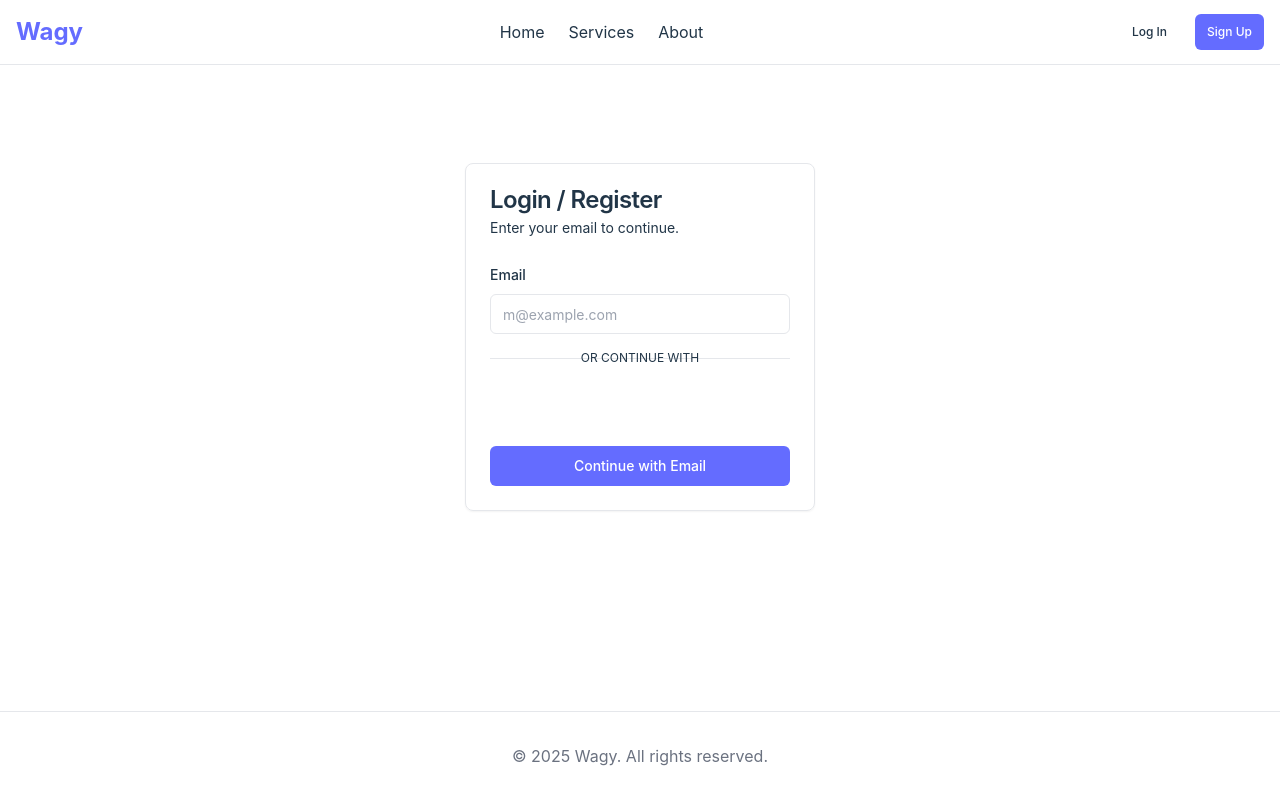
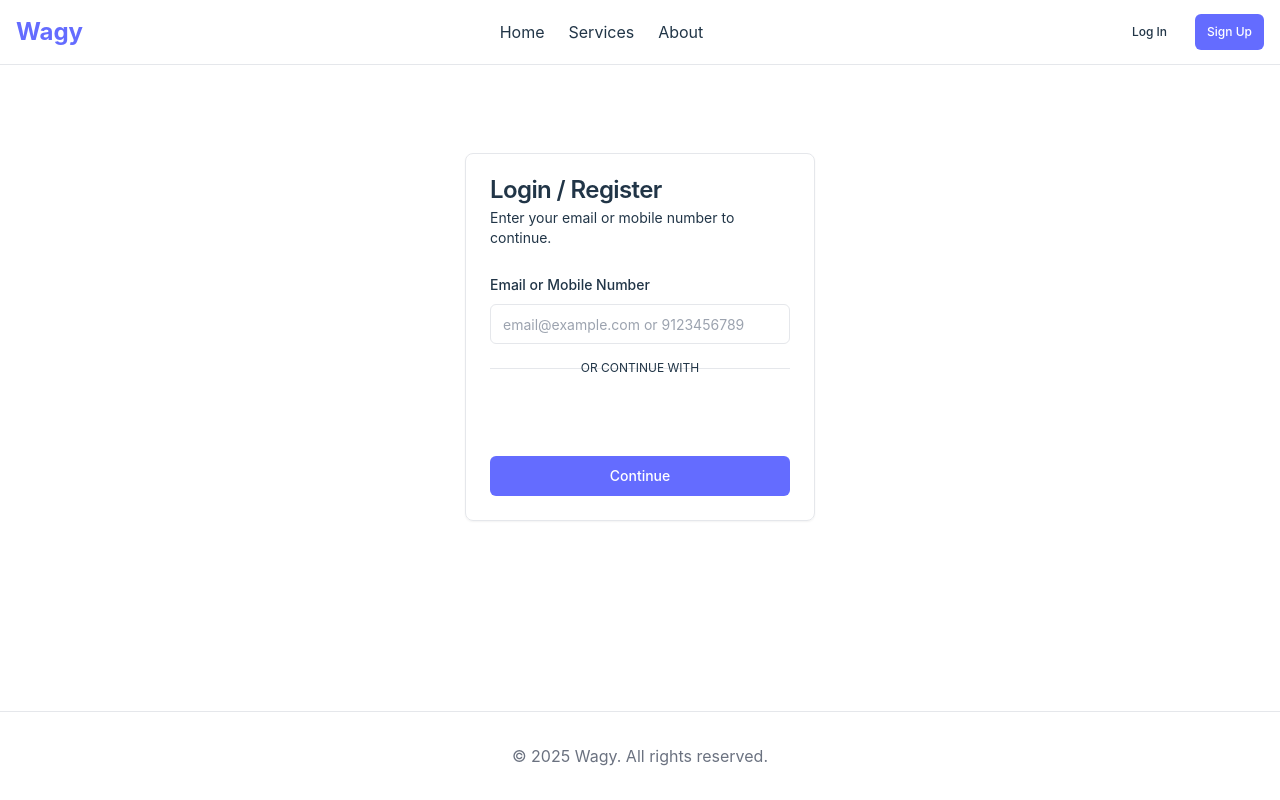
Before and after one commit to farokhramzipour-design/wagyweb, a React (Vite) app: page /login in a window 1280 px wide. Built offline with nearby package versions, Linux system fonts and the light colour scheme; no server answers.

Commit message:
first commit

```diff
--- a/src/context/AuthContext.jsx
+++ b/src/context/AuthContext.jsx
@@ -4,7 +4,9 @@ import {
   register as registerService,
   googleLogin as googleLoginService,
   requestEmailOtp as requestEmailOtpService,
-  verifyEmailOtp as verifyEmailOtpService
+  verifyEmailOtp as verifyEmailOtpService,
+  requestMobileOtp as requestMobileOtpService,
+  verifyMobileOtp as verifyMobileOtpService
 } from '@/services/authService';
 
 export const AuthContext = createContext(null);
@@ -92,11 +94,15 @@ export const AuthProvider = ({ children }) => {
     }
   };
 
-  const requestOtp = async (email) => {
+  const requestOtp = async (identifier, type) => {
     setLoading(true);
     setError(null);
     try {
-      await requestEmailOtpService(email);
+      if (type === 'email') {
+        await requestEmailOtpService(identifier);
+      } else {
+        await requestMobileOtpService(identifier);
+      }
     } catch (err) {
       setError(err.response?.data?.detail || 'Failed to send OTP');
       throw err;
@@ -105,11 +111,17 @@ export const AuthProvider = ({ children }) => {
     }
   };
 
-  const verifyOtp = async (email, otp) => {
+  const verifyOtp = async (identifier, otp, type) => {
     setLoading(true);
     setError(null);
     try {
-      const response = await verifyEmailOtpService(email, otp);
+      let response;
+      if (type === 'email') {
+        response = await verifyEmailOtpService(identifier, otp);
+      } else {
+        response = await verifyMobileOtpService(identifier, otp);
+      }
+
       const userData = response.data.user;
 
       setUser(userData);
--- a/src/pages/Login.jsx
+++ b/src/pages/Login.jsx
@@ -1,5 +1,5 @@
 import { useState } from 'react';
-import { useNavigate, Link } from 'react-router-dom';
+import { useNavigate } from 'react-router-dom';
 import { useForm } from 'react-hook-form';
 import { zodResolver } from '@hookform/resolvers/zod';
 import { z } from 'zod';
@@ -11,8 +11,19 @@ import { Label } from '@/components/ui/Label';
 import { Card, CardHeader, CardTitle, CardDescription, CardContent, CardFooter } from '@/components/ui/Card';
 import { ROUTES } from '@/constants/routes';
 
-const emailSchema = z.object({
-  email: z.string().email({ message: "Invalid email address" }),
+// Validation schema for the unified input (email or phone)
+const loginSchema = z.object({
+  identifier: z.string().refine((val) => {
+    // Check if it's a valid email
+    const emailRegex = /^[^\s@]+@[^\s@]+\.[^\s@]+$/;
+    // Check if it's a valid phone number (simple check: digits only, length 10-15)
+    // Also explicitly disallow starting with '0' as per requirement
+    const phoneRegex = /^[1-9][0-9]{9,14}$/;
+
+    return emailRegex.test(val) || phoneRegex.test(val);
+  }, {
+    message: "Please enter a valid email or phone number (do not start with 0)",
+  }),
 });
 
 const otpSchema = z.object({
@@ -22,21 +33,30 @@ const otpSchema = z.object({
 const Login = () => {
   const { requestOtp, verifyOtp, loginWithGoogle, error: authError, loading } = useAuth();
   const navigate = useNavigate();
-  const [step, setStep] = useState('email'); // 'email' or 'otp'
-  const [email, setEmail] = useState('');
+  const [step, setStep] = useState('input'); // 'input' or 'otp'
+  const [identifier, setIdentifier] = useState('');
+  const [inputType, setInputType] = useState('email'); // 'email' or 'mobile'
 
-  const { register: registerEmail, handleSubmit: handleSubmitEmail, formState: { errors: emailErrors } } = useForm({
-    resolver: zodResolver(emailSchema),
+  const { register: registerInput, handleSubmit: handleSubmitInput, formState: { errors: inputErrors } } = useForm({
+    resolver: zodResolver(loginSchema),
   });
 
   const { register: registerOtp, handleSubmit: handleSubmitOtp, formState: { errors: otpErrors } } = useForm({
     resolver: zodResolver(otpSchema),
   });
 
-  const onEmailSubmit = async (data) => {
+  const determineInputType = (value) => {
+    const emailRegex = /^[^\s@]+@[^\s@]+\.[^\s@]+$/;
+    return emailRegex.test(value) ? 'email' : 'mobile';
+  };
+
+  const onInputSubmit = async (data) => {
+    const type = determineInputType(data.identifier);
+    setInputType(type);
+    setIdentifier(data.identifier);
+
     try {
-      await requestOtp(data.email);
-      setEmail(data.email);
+      await requestOtp(data.identifier, type);
       setStep('otp');
     } catch (err) {
       // Error is handled in context
@@ -45,7 +65,7 @@ const Login = () => {
 
   const onOtpSubmit = async (data) => {
     try {
-      await verifyOtp(email, data.otp);
+      await verifyOtp(identifier, data.otp, inputType);
       navigate(ROUTES.HOME);
     } catch (err) {
       // Error is handled in context
@@ -69,27 +89,27 @@ const Login = () => {
     <div className="flex items-center justify-center min-h-[60vh]">
       <Card className="w-[350px]">
         <CardHeader>
-          <CardTitle>{step === 'email' ? 'Login / Register' : 'Verify OTP'}</CardTitle>
+          <CardTitle>{step === 'input' ? 'Login / Register' : 'Verify OTP'}</CardTitle>
           <CardDescription>
-            {step === 'email'
-              ? 'Enter your email to continue.'
-              : `Enter the code sent to ${email}`
+            {step === 'input'
+              ? 'Enter your email or mobile number to continue.'
+              : `Enter the code sent to ${identifier}`
             }
           </CardDescription>
         </CardHeader>
 
-        {step === 'email' ? (
-          <form onSubmit={handleSubmitEmail(onEmailSubmit)}>
+        {step === 'input' ? (
+          <form onSubmit={handleSubmitInput(onInputSubmit)}>
             <CardContent className="space-y-4">
               <div className="space-y-2">
-                <Label htmlFor="email">Email</Label>
+                <Label htmlFor="identifier">Email or Mobile Number</Label>
                 <Input
-                  id="email"
-                  type="email"
-                  placeholder="m@example.com"
-                  {...registerEmail("email")}
+                  id="identifier"
+                  type="text"
+                  placeholder="email@example.com or 9123456789"
+                  {...registerInput("identifier")}
                 />
-                {emailErrors.email && <p className="text-sm text-red-500">{emailErrors.email.message}</p>}
+                {inputErrors.identifier && <p className="text-sm text-red-500">{inputErrors.identifier.message}</p>}
               </div>
               {authError && <p className="text-sm text-red-500">{authError}</p>}
 
@@ -113,7 +133,7 @@ const Login = () => {
               </div>
             </CardContent>
             <CardFooter className="flex flex-col gap-4">
-              <Button type="submit" className="w-full" isLoading={loading}>Continue with Email</Button>
+              <Button type="submit" className="w-full" isLoading={loading}>Continue</Button>
             </CardFooter>
           </form>
         ) : (
@@ -138,10 +158,10 @@ const Login = () => {
                 type="button"
                 variant="ghost"
                 className="w-full"
-                onClick={() => setStep('email')}
+                onClick={() => setStep('input')}
                 disabled={loading}
               >
-                Back to Email
+                Back
               </Button>
             </CardFooter>
           </form>
--- a/src/services/authService.js
+++ b/src/services/authService.js
@@ -29,3 +29,13 @@ export const verifyEmailOtp = async (email, otp) => {
   const response = await api.post('/auth/email/verify', { email, otp });
   return response.data;
 };
+
+export const requestMobileOtp = async (phoneNumber) => {
+  const response = await api.post('/auth/mobile/login', { phone_number: phoneNumber });
+  return response.data;
+};
+
+export const verifyMobileOtp = async (phoneNumber, otp) => {
+  const response = await api.post('/auth/mobile/verify', { phone_number: phoneNumber, otp });
+  return response.data;
+};
```
